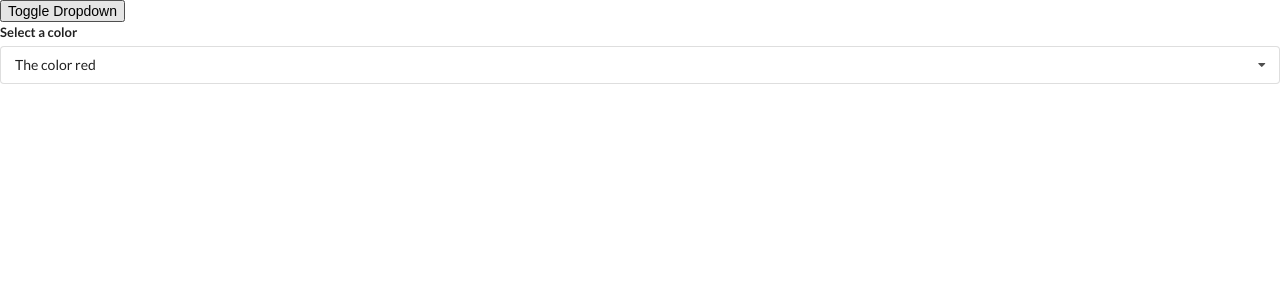
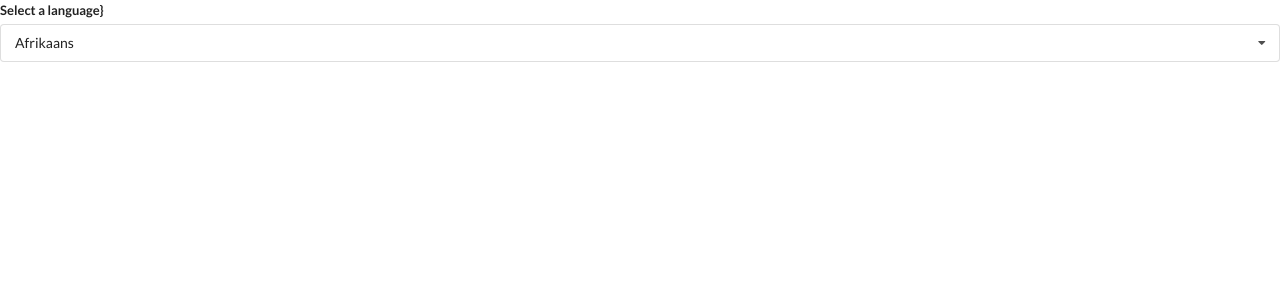
Before and after one commit to danielalexvega/react-widgets, a React (Create React App) app: page / in a window 1280 px wide. Shown: the top 300 px of the page. Built offline with nearby package versions, Linux system fonts and the light colour scheme.

Commit message:
working on Translate component

```diff
--- a/src/App.js
+++ b/src/App.js
@@ -2,6 +2,7 @@
 // import Accordion from './components/Accordion';
 // import Search from './components/Search';
 import Dropdown from './components/Dropdown';
+import Translate from './components/Translate';
 
 // const items = [
 //   {
@@ -35,20 +36,19 @@
 ];
 
 export default () => {
-  const [selected, setSelected] = useState(options[0]);
-  const [showDropdown, setShowDropdown] = useState(true);
+  // const [selected, setSelected] = useState(options[0]);
   return (
     <div>
       {/* <Accordion items={items}/> */}
       {/* <Search /> */}
-      <button onClick={() => setShowDropdown(!showDropdown)}>Toggle Dropdown</button>
-      { showDropdown ?
+      {/* { showDropdown ?
         <Dropdown
           options={options}
           onSelectedChange={setSelected}
           selected={selected}
         /> : null
-      }
+      } */}
+      <Translate />
     </div>
   )
 }
--- a/src/components/Dropdown.js
+++ b/src/components/Dropdown.js
@@ -1,12 +1,12 @@
 import React, { useState, useEffect, useRef } from 'react';
 
-const Dropdown = ({ options, selected, onSelectedChange }) => {
+const Dropdown = ({ options, selected, onSelectedChange, label }) => {
   const [open, setOpen] = useState(false);
   const ref = useRef();
 
-  useEffect(()=> {
-    const onBodyClick = (event)=> {
-      if(ref.current.contains(event.target)) {
+  useEffect(() => {
+    const onBodyClick = (event) => {
+      if (ref.current.contains(event.target)) {
         return;
       }
       setOpen(false);
@@ -38,10 +38,10 @@
   return (
     <div ref={ref} className='ui form'>
       <div className='field'>
-        <label className='label'>Select a color</label>
+        <label className='label'>{label}}</label>
         <div
           onClick={() => setOpen(!open)}
-          className={`ui selection dropdown ${open ? 'visible active' :''}`}
+          className={`ui selection dropdown ${open ? 'visible active' : ''}`}
         >
           <i className='dropdown icon'></i>
           <div className='text'>{selected.label}</div>
--- /dev/null
+++ b/src/components/Translate.js
@@ -0,0 +1,32 @@
+import React, { useState } from 'react';
+import Dropdown from './Dropdown';
+
+const options = [
+  {
+    label: 'Afrikaans',
+    value: 'af'
+  },
+  {
+    label: 'Aribic',
+    value: 'ar'
+  },
+  {
+    label: 'Hindi',
+    value: 'hi'
+  }
+]
+
+const Translate = () => {
+  const [language, setLanguage] = useState(options[0]);
+  return (
+    <div>
+      <Dropdown
+        options={options}
+        selected={language}
+        onSelectedChange={setLanguage}
+        label='Select a language' />
+    </div>
+  );
+}
+
+export default Translate;
```
Also changed, not shown: src/components/Convert.js (added).
